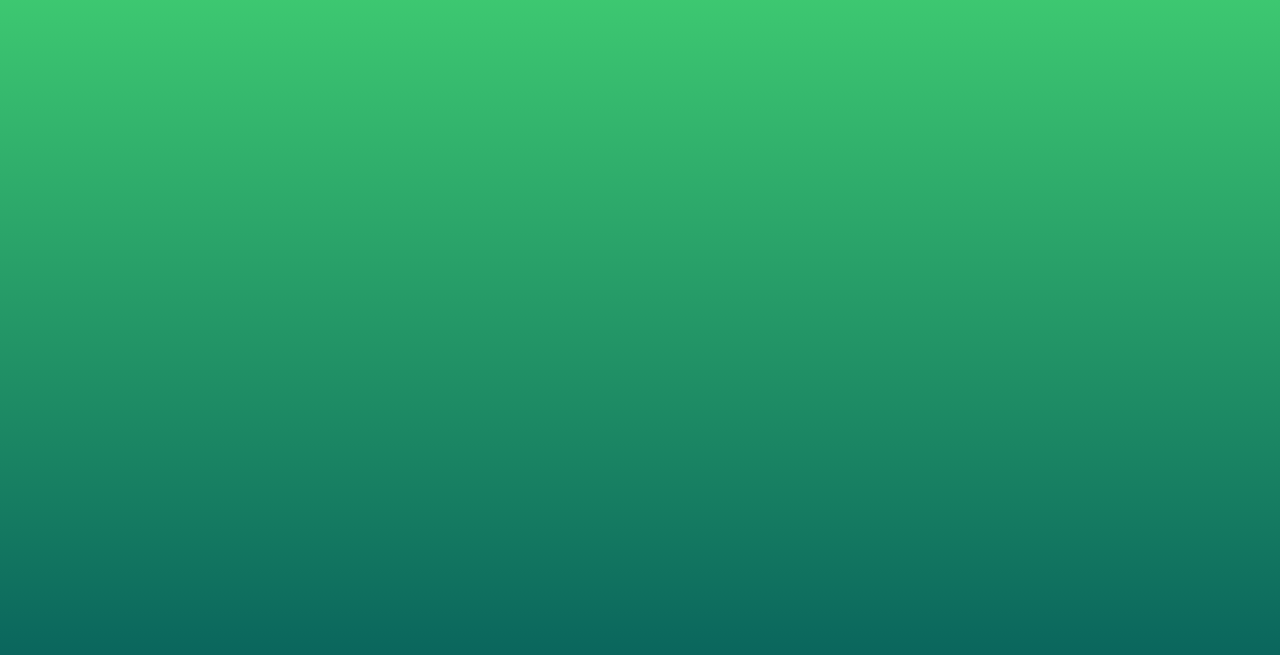
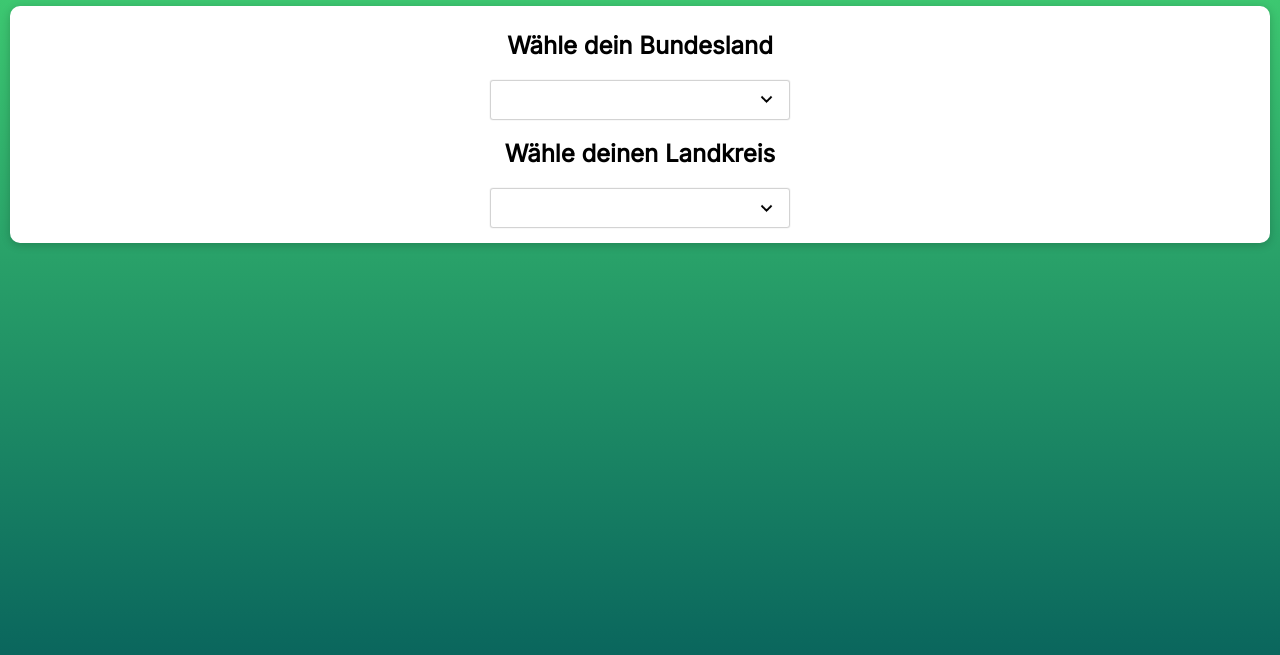
Before and after one commit to ShortDevelopment/DSA-2021-Covid-Dashboard, a plain HTML site: page content/index.html in a window 1280 px wide. Shown: the part 145-800 px from the top of the page. Drawn offline with Linux system fonts and the light colour scheme.

Commit message:
Added DropDown to Website

```diff
--- a/content/index.html
+++ b/content/index.html
@@ -73,6 +73,27 @@
         }
     </style>
 
+    <style>
+        select {
+            -moz-appearance: none;
+            -webkit-appearance: none;
+            appearance: none;
+            border: 1px solid lightgray;
+            min-width: 300px;
+            height: 40px;
+            padding-left: 10px;
+            font-size: 16px;
+            box-shadow: 0px 0px 1px rgba(0, 0, 0, 0.3);
+            border-radius: 3px;
+            padding: 5px 35px 5px 5px;
+            cursor: pointer;
+            background: url("media/dropdown.png");
+            background-repeat: no-repeat;
+            background-size: auto 60%;
+            background-position: 96% center;
+        }
+    </style>
+
     <script>
         class App {
 
@@ -122,8 +143,15 @@
     </header>
 
     <template id="select-page-content">
-        <content>
-            <h1>Anmelden!</h1>
+        <content style="text-align: center;">
+            <h1 style="color: white;">Wilkommen!</h1>
+            <div class="card">
+                <h2>Wähle dein Bundesland</h2>
+                <select id="bundesländer"></select>
+                <h2>Wähle deinen Landkreis</h2>
+                <select id="landkreise"></select>
+                <div style="height:10px"></div>
+            </div>
         </content>
     </template>
 
```
Also changed, not shown: content/media/dropdown.png (added).
